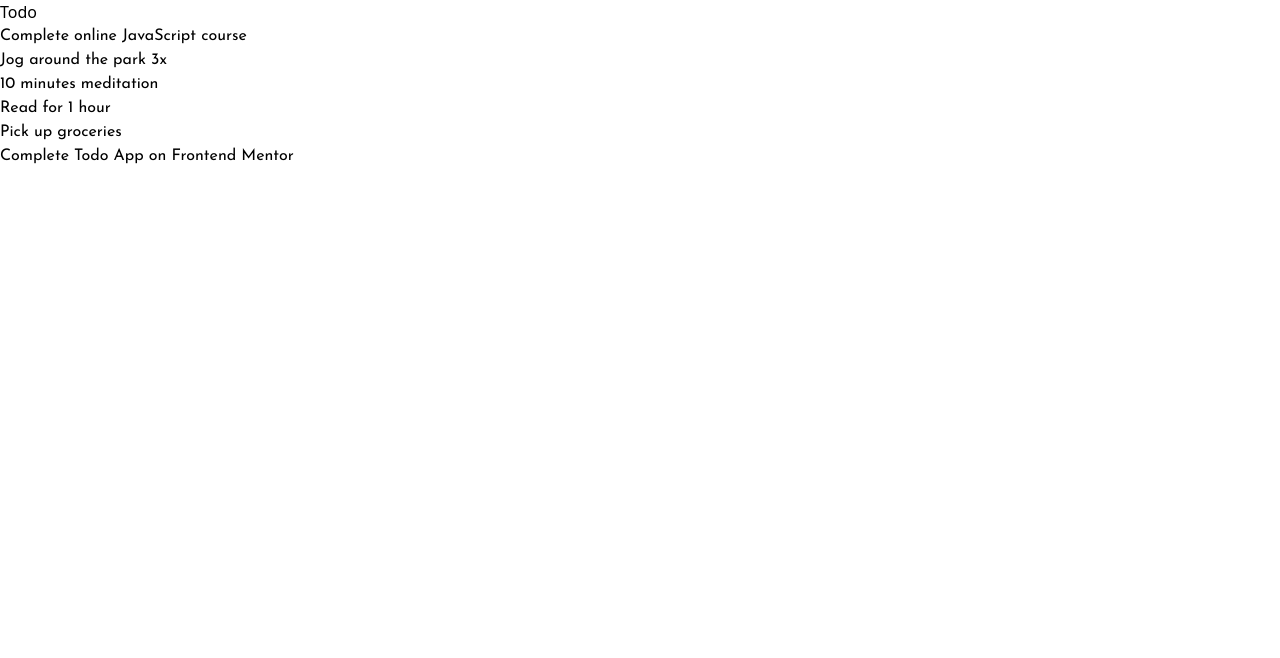
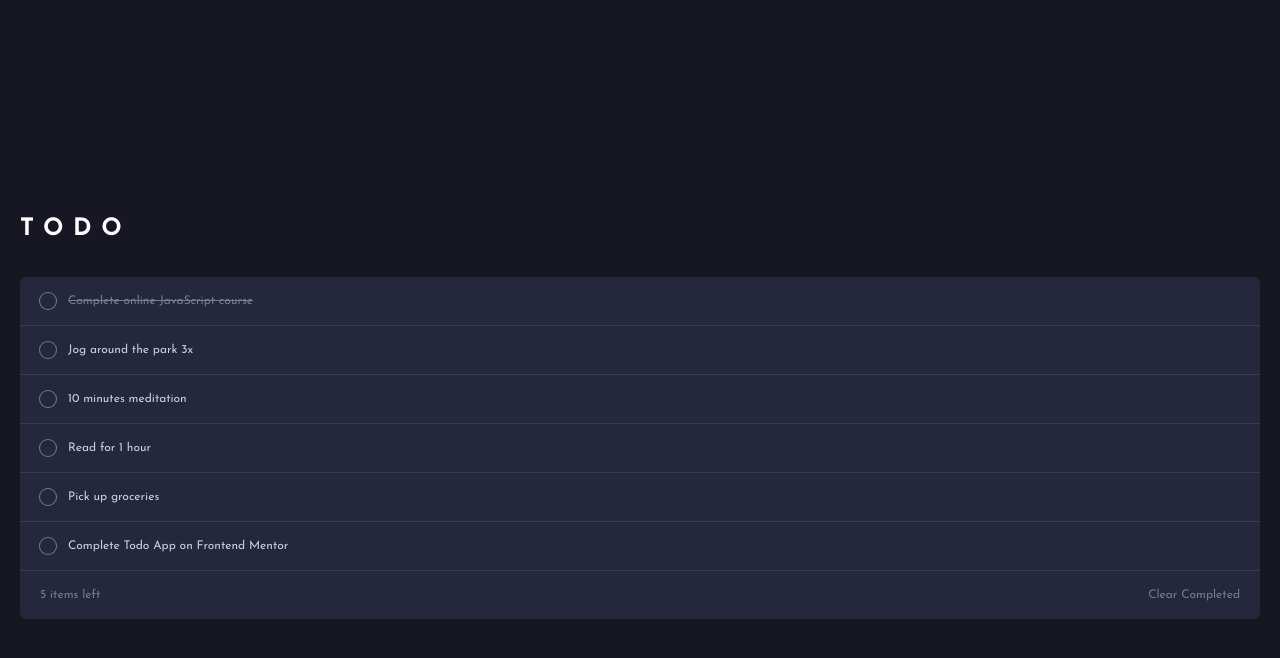
Before and after one commit to SaltySaff/todo-app, a React (Vite) app: page / in a window 1280 px wide. Shown: the top 658 px of the page. Built offline with nearby package versions, Linux system fonts and the light colour scheme.

Commit message:
Add basic styling and functionality

```diff
--- a/src/Components/App.jsx
+++ b/src/Components/App.jsx
@@ -1,25 +1,25 @@
-import Todo from "./Todo";
-import todosData from '../todosData'
-import { useState } from 'react'
+import todosData from "../todosData";
+import List from "./List";
+import Header from "./Header";
+import { useState, createContext } from "react";
+
+const AppContext = createContext();
 
 function App() {
-  const [todos, setTodos] = useState(todosData)
+  const [todos, setTodos] = useState(todosData);
 
-  const todoEls = todos.map(todo => {
-    return (
-      <Todo key={todo.id} text={todo.text} isComplete={todo.isComplete} />
-    )
-  })
   return (
-    <main>
-      <h1>Todo</h1>
-      <main className="font-josefin-sans">
-        <ul>
-          {todoEls}
-        </ul>
+    <AppContext.Provider value={todos}>
+      <main className="bg-very-dark-blue min-h-screen font-josefin-sans flex flex-col p-5 justify-center">
+        <Header />
+        <List todos={todos} />
       </main>
-    </main>
+    </AppContext.Provider>
   );
 }
 
 export default App;
+export { AppContext };
+
+// gradient:
+// bg-gradient-to-r from-gradient-1 to-gradient-2
--- /dev/null
+++ b/src/Components/Button.jsx
@@ -0,0 +1,3 @@
+export default function Button() {
+  return <button className="rounded-full ring-1 ring-dark-grayish-blue p-2 mr-3"></button>;
+}
--- /dev/null
+++ b/src/Components/Header.jsx
@@ -0,0 +1,9 @@
+export default function Header() {
+  return (
+    <header className="my-8">
+      <h1 className="text-2xl tracking-even-wider font-bold uppercase text-white">
+        Todo
+      </h1>
+    </header>
+  );
+}
--- /dev/null
+++ b/src/Components/Input.jsx
@@ -0,0 +1,5 @@
+export default function Input() {
+    <section>
+        <h1>Input here</h1>
+    </section>
+}
--- /dev/null
+++ b/src/Components/List.jsx
@@ -0,0 +1,31 @@
+import { AppContext } from "./App";
+import { useContext, useState, useEffect } from "react";
+import Todo from "./Todo";
+
+export default function List() {
+  const todos = useContext(AppContext);
+  const [remainingCount, setRemainingCount] = useState(0);
+
+  const todoEls = todos.map((todo) => {
+    return <Todo key={todo.id} text={todo.text} isComplete={todo.isComplete} />;
+  });
+
+  const calculateRemaining = () => {
+    const complete = todos.filter(todo => !todo.isComplete)
+    setRemainingCount(complete.length)
+  }
+
+  useEffect(() => {
+    calculateRemaining()
+  }, [todos])
+
+  return (
+    <section className="bg-very-dark-desaturated-blue text-light-grayish-blue rounded-md">
+      <ul>{todoEls}</ul>
+      <section className="text-xs text-dark-grayish-blue px-5 py-4 flex justify-between font">
+        <span>{remainingCount} items left</span>
+        <span>Clear Completed</span>
+      </section>
+    </section>
+  );
+}
--- a/src/Components/Todo.jsx
+++ b/src/Components/Todo.jsx
@@ -1,8 +1,20 @@
+import Button from "./Button";
+
 export default function Todo(props) {
-    console.log(props)
-    return (
-        <li>{props.text}</li>
-    )
+  console.log("props", props);
+  return (
+    <>
+      <li
+        className={`flex items-center text-xs py-4 px-5 ${
+          props.isComplete ? "line-through text-dark-grayish-blue" : null
+        }`}
+      >
+        <Button />
+        {props.text}
+      </li>
+      <hr className="border-t border-very-dark-grayish-blue2" />
+    </>
+  );
 }
 
 // move state to parent component, it shouldn't be in here
--- a/tailwind.config.js
+++ b/tailwind.config.js
@@ -4,6 +4,8 @@ export default {
   theme: {
     extend: {
       colors: {
+        "gradient-1": "hsl(192, 100%, 67%)",
+        "gradient-2": "hsl(280, 87%, 65%)",
         "bright-blue": "hsl(220, 98%, 61%)",
         "very-light-gray": "hsl(0, 0%, 98%)",
         "very-dark-blue": "hsl(235, 21%, 11%)",
@@ -17,6 +19,9 @@ export default {
       fontFamily: {
         "josefin-sans": ["Josefin Sans", "sans-serif"],
       },
+      letterSpacing: {
+        'even-wider': '0.4em'
+      }
     },
   },
   plugins: [],
```
Also changed, not shown: src/Components/Filter.jsx (added).
